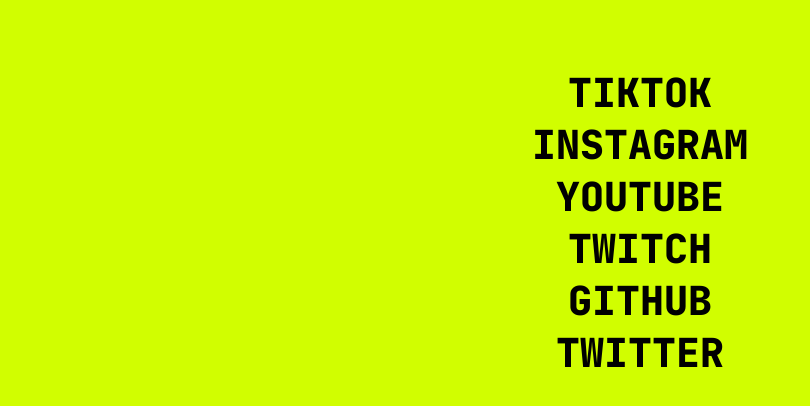
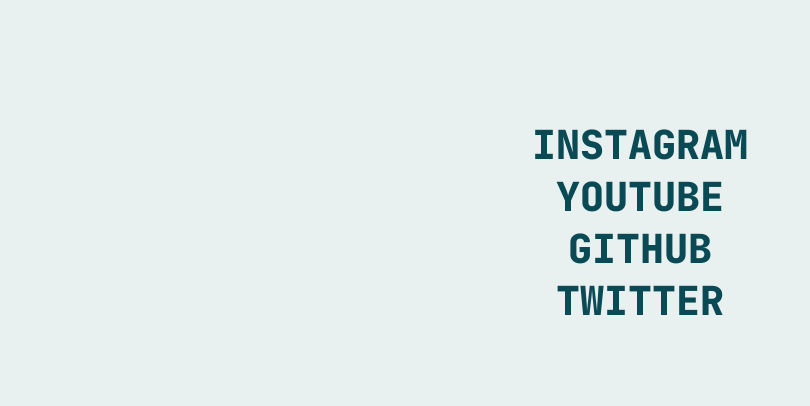
Before and after one commit to LAG-4/portfolio-next, a Next.js app: page /linktree in a window 1280 px wide. Shown: the part 426-832 px from the top of the page, without its empty margins (0-810 px from the left). Built offline with nearby package versions, Linux system fonts and the light colour scheme.

Commit message:
linktree update

```diff
--- a/app/linktree/linktree.css
+++ b/app/linktree/linktree.css
@@ -1,20 +1,17 @@
-body {
-  background: #d1fe00;
-  font-family: "Mona Sans", sans-serif;
-  margin: 0;
-  padding: 0;
-}
-
 .linktree-container {
   min-height: 100vh;
+  width: 100%;
   display: flex;
   align-items: center;
   justify-content: center;
+  background: hsl(var(--background));
 }
 
 .linktree-content {
   width: 100%;
   text-align: center;
+  display: flex;
+  justify-content: center;
 }
 
 .links-grid {
@@ -25,7 +22,7 @@
 }
 
 .animated-link {
-  color: #000;
+  color: hsl(var(--foreground));
   cursor: pointer;
   font-size: 40px;
   text-transform: uppercase;
--- a/app/linktree/page.tsx
+++ b/app/linktree/page.tsx
@@ -33,22 +33,17 @@
     <div className="linktree-container">
       <div className="linktree-content">
         <div className="links-grid">
-          <a href="https://tiktok.com" className="animated-link" target="_blank" rel="noopener noreferrer">
-            TikTok
-          </a>
-          <a href="https://instagram.com" className="animated-link" target="_blank" rel="noopener noreferrer">
+
+          <a href="https://instagram.com/lag_aryan" className="animated-link" target="_blank" rel="noopener noreferrer">
             Instagram
           </a>
-          <a href="https://youtube.com" className="animated-link" target="_blank" rel="noopener noreferrer">
+          <a href="https://youtube.com/@lag_aryan4" className="animated-link" target="_blank" rel="noopener noreferrer">
             YouTube
           </a>
-          <a href="https://twitch.tv" className="animated-link" target="_blank" rel="noopener noreferrer">
-            Twitch
-          </a>
-          <a href="https://github.com" className="animated-link" target="_blank" rel="noopener noreferrer">
+          <a href="https://github.com/lag-4" className="animated-link" target="_blank" rel="noopener noreferrer">
             GitHub
           </a>
-          <a href="https://twitter.com" className="animated-link" target="_blank" rel="noopener noreferrer">
+          <a href="https://x.com/lag_aryan" className="animated-link" target="_blank" rel="noopener noreferrer">
             Twitter
           </a>
         </div>
```
